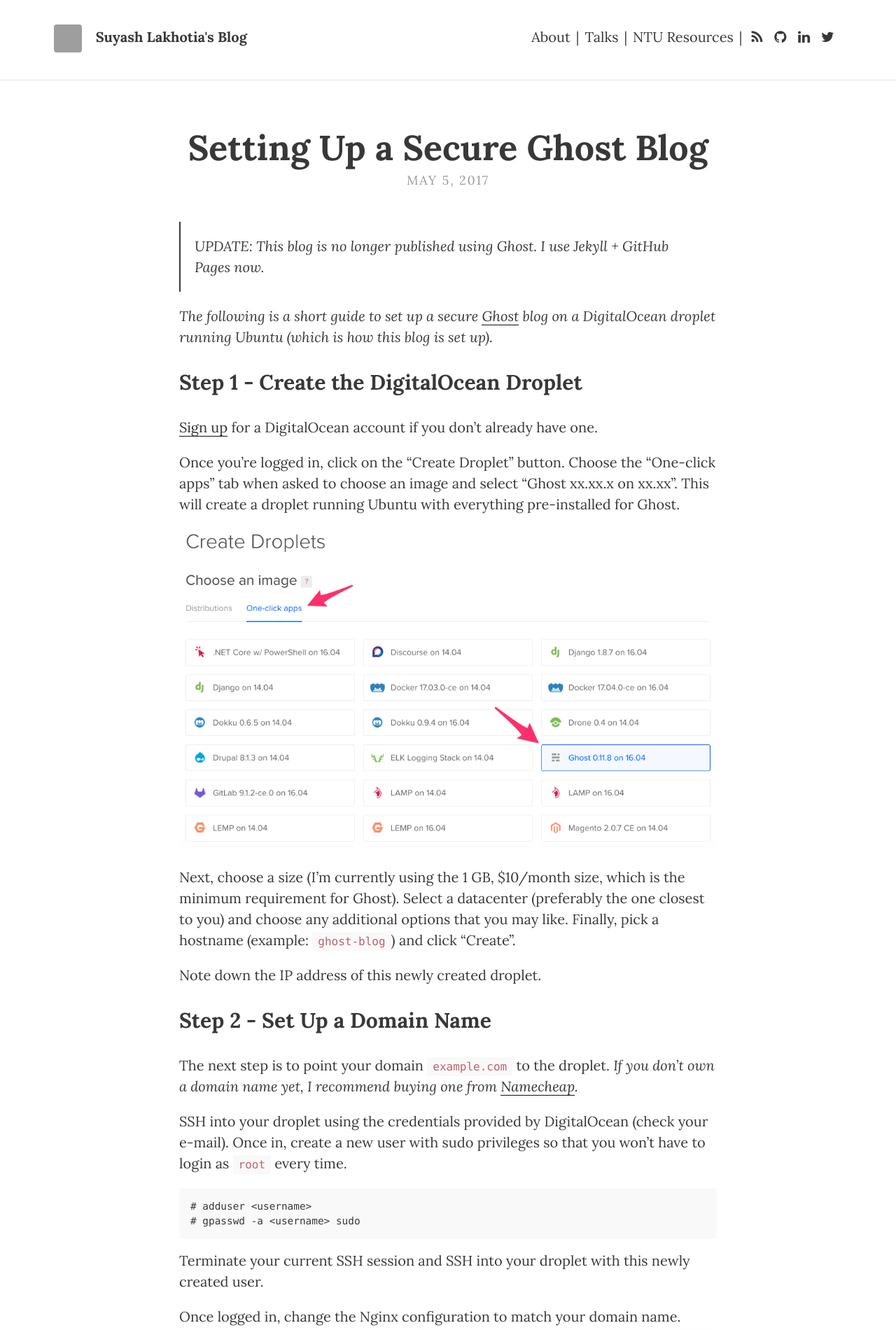
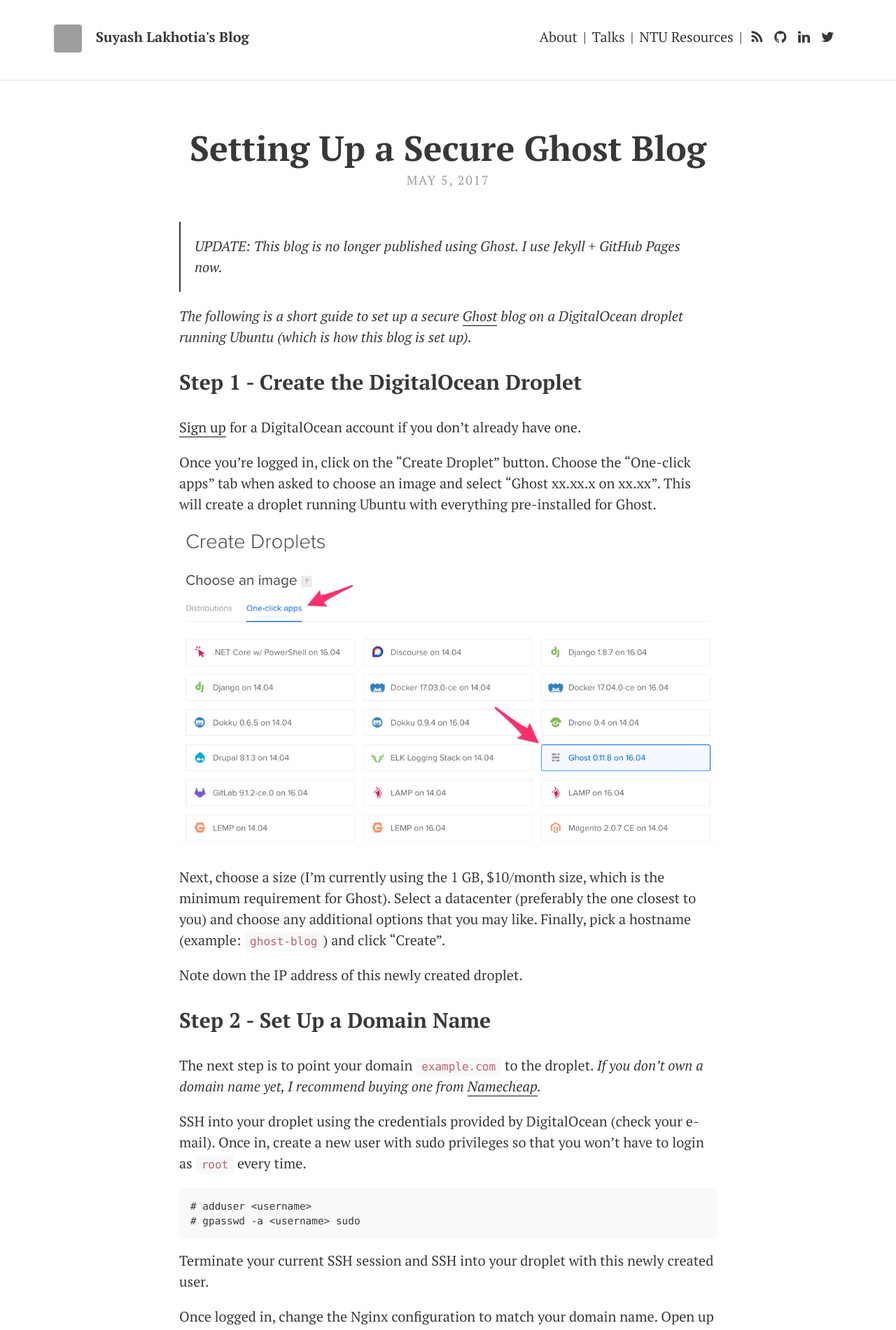
Before and after one commit to SuyashLakhotia/blog, a Jekyll site: the page built from _posts/2017-05-05-setting-up-a-secure-ghost-blog.md, in a window 1280 px wide. Shown: the top 1901 px of the page at 70% size. Built offline with Jekyll 4.4.1, drawn with Linux system fonts in a browser that asks for light colours; nearby versions of some CDN libraries; grey boxes are pictures that could not be loaded.

Commit message:
Changed Font from Lora to PT Serif

```diff
--- a/_config.yml
+++ b/_config.yml
@@ -40,7 +40,7 @@
 
   # Colours, typography and padding
   # Open the "_sass > base" folder, and open "_variables.scss"
-  google_fonts: "Lora:400,700,700italic,400italic"
+  google_fonts: "PT+Serif:400,400i,700,700i"
 
   # Post navigation
   post_navigation: true
--- a/_sass/base/_variables.scss
+++ b/_sass/base/_variables.scss
@@ -1,6 +1,6 @@
 // Typography
-$font-family-main: 'Lora', Georgia, 'Times New Roman', serif;
-$font-family-headings: 'Lora', Georgia, 'Times New Roman', serif;
+$font-family-main: 'PT Serif', Georgia, 'Times New Roman', serif;
+$font-family-headings: 'PT Serif', Georgia, 'Times New Roman', serif;
 $font-size: 1.25em;
 
 // Padding
```
